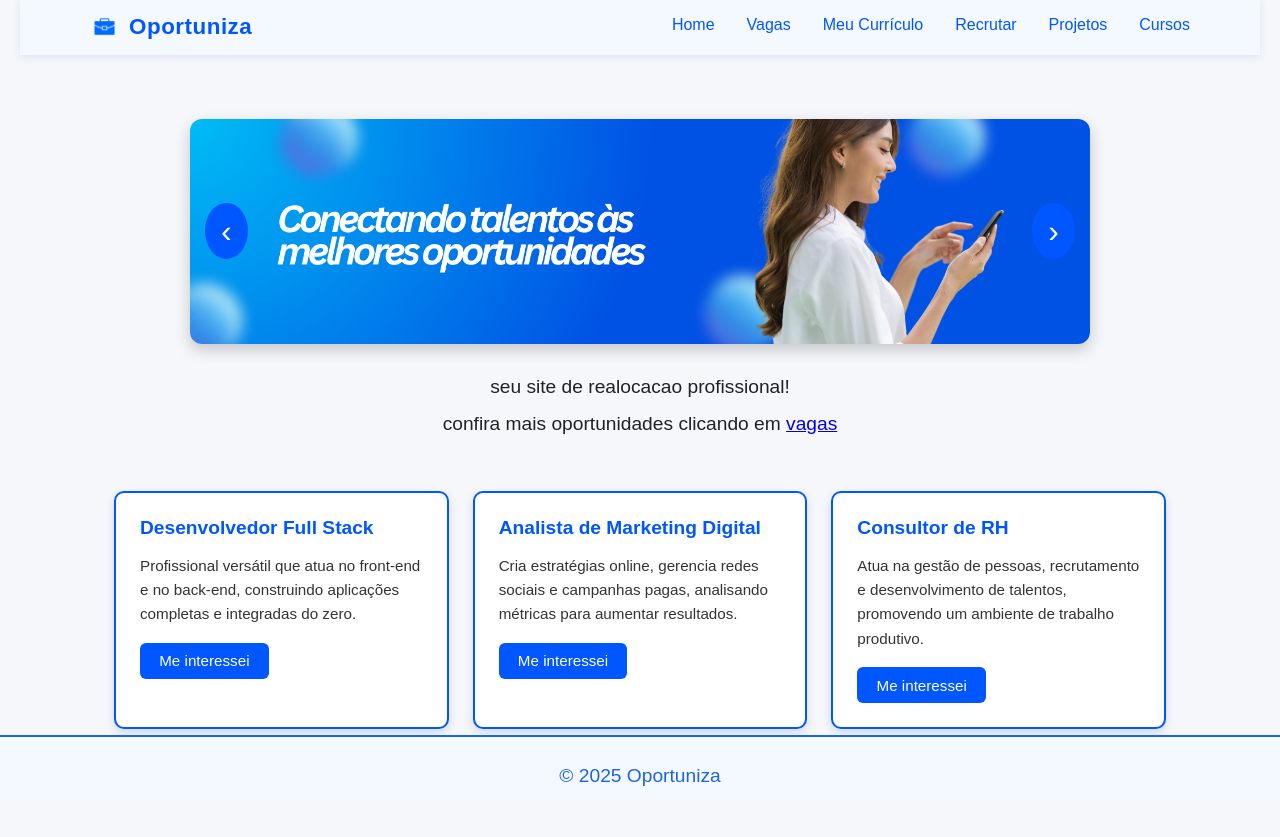
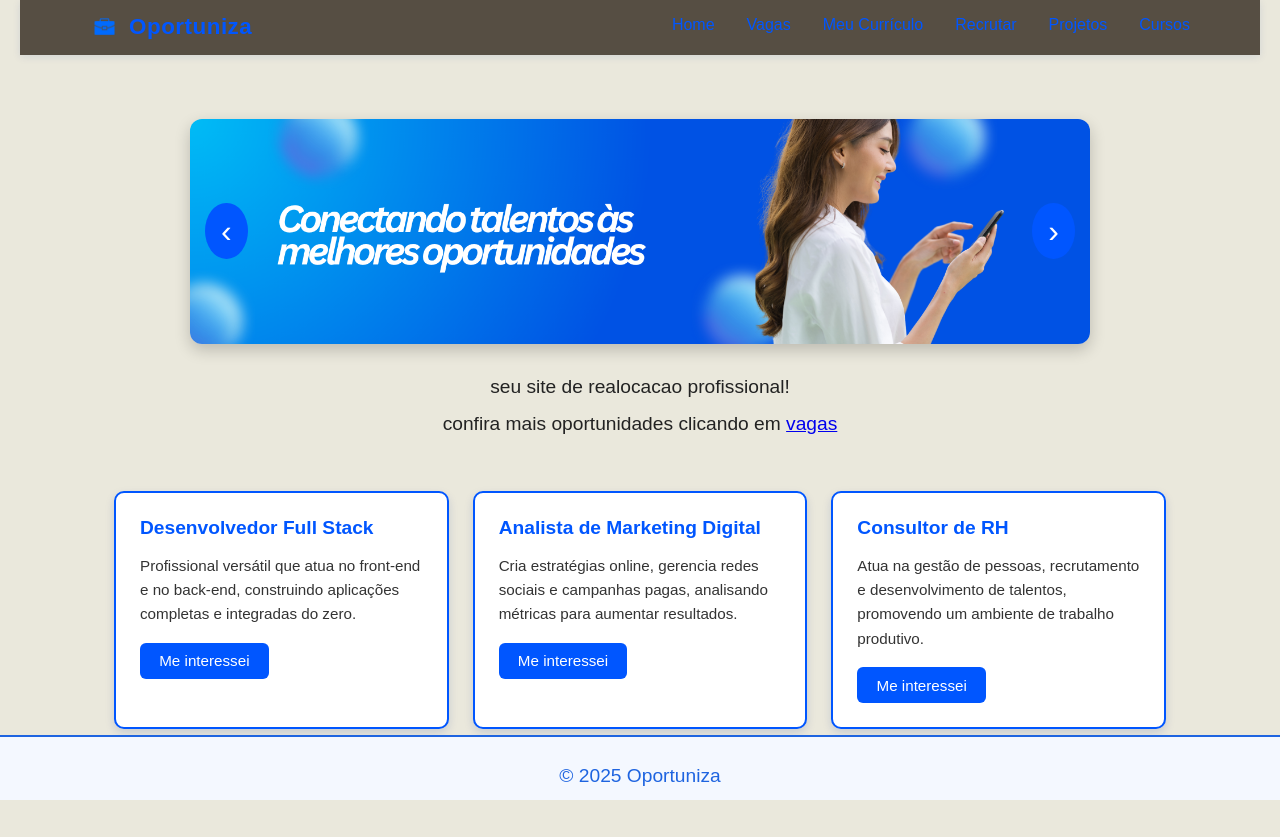
Before and after one commit to GS-1ESPA-base64/Oportuniza, a plain HTML site: page index.html in a window 1280 px wide. Drawn offline with Linux system fonts and the light colour scheme; some packages are replaced by stand-ins of ours; a script that the page names is missing.

Commit message:
git pra checkout

```diff
--- a/assets/css/header.css
+++ b/assets/css/header.css
@@ -1,6 +1,7 @@
 
 header {
-  background-color: #f4f8ff;
+  background-color: #564e43;
+
   box-shadow: 0 2px 8px rgba(0, 50, 150, 0.1);
   padding: 0.8rem 2rem;
   position: sticky;
--- a/assets/css/style.css
+++ b/assets/css/style.css
@@ -9,7 +9,7 @@
 }
 
 body {
-  background-color: #f5f7fb;
+  background-color: #eae8dc;
   color: #222;
   text-align: center;
   padding: 0 20px 20px 20px;
@@ -27,7 +27,7 @@ nav ul {
 nav ul li a {
   position: relative;
   display: inline-block;
-  color: #0056ff;
+  color: #eae8dc;
   font-weight: 500;
   white-space: nowrap;
   text-decoration: none;
@@ -42,12 +42,12 @@ nav ul li a::after {
   bottom: -3px;
   width: 0;
   height: 2px;
-  background-color: #0056ff;
+  background-color: eae8dc;
   transition: width 0.5s ease;
 }
 
 nav ul li a:hover {
-  color: #003fba;
+  color: #eae8dc;
 }
 
 nav ul li a:hover::after {
```
